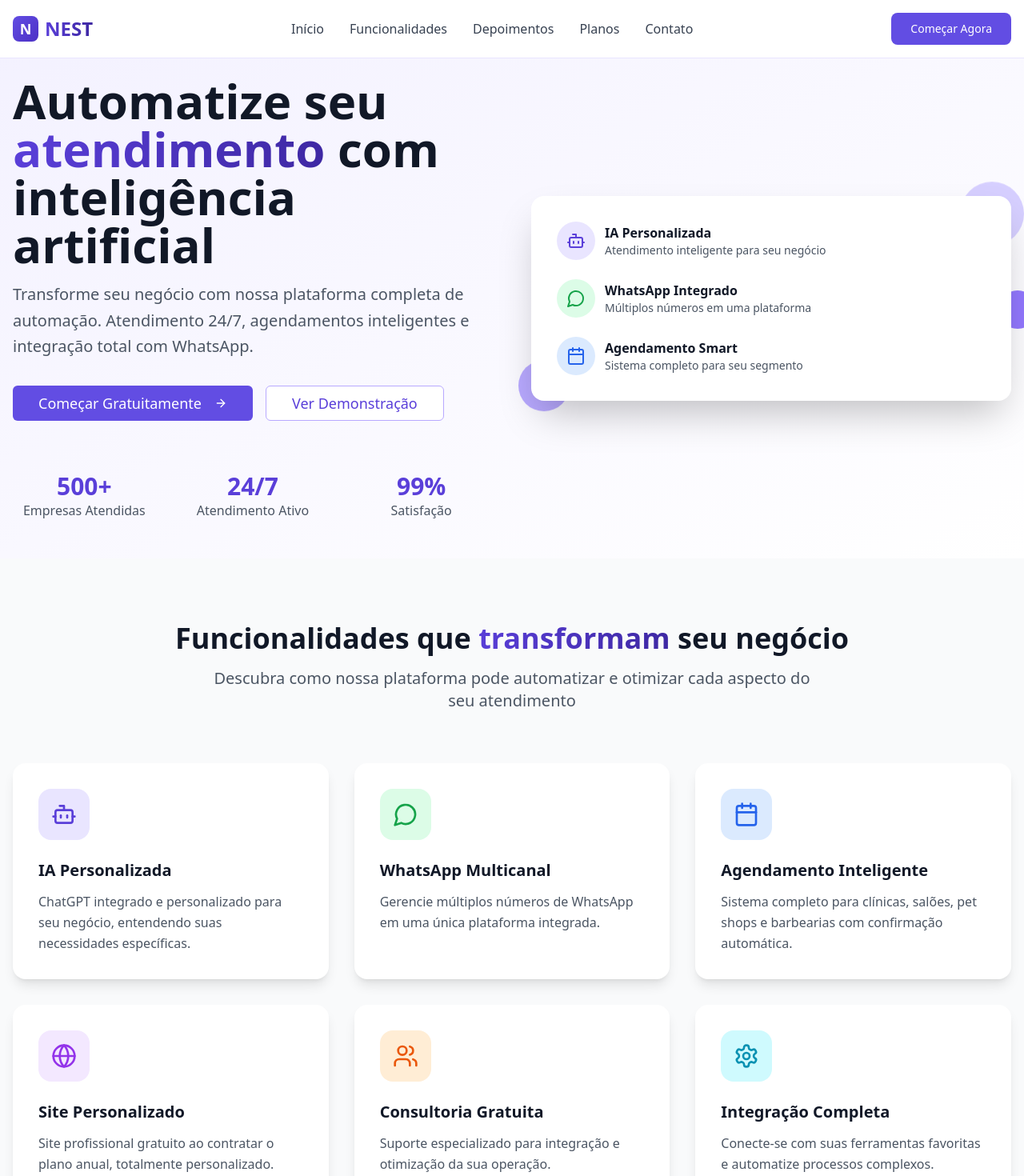
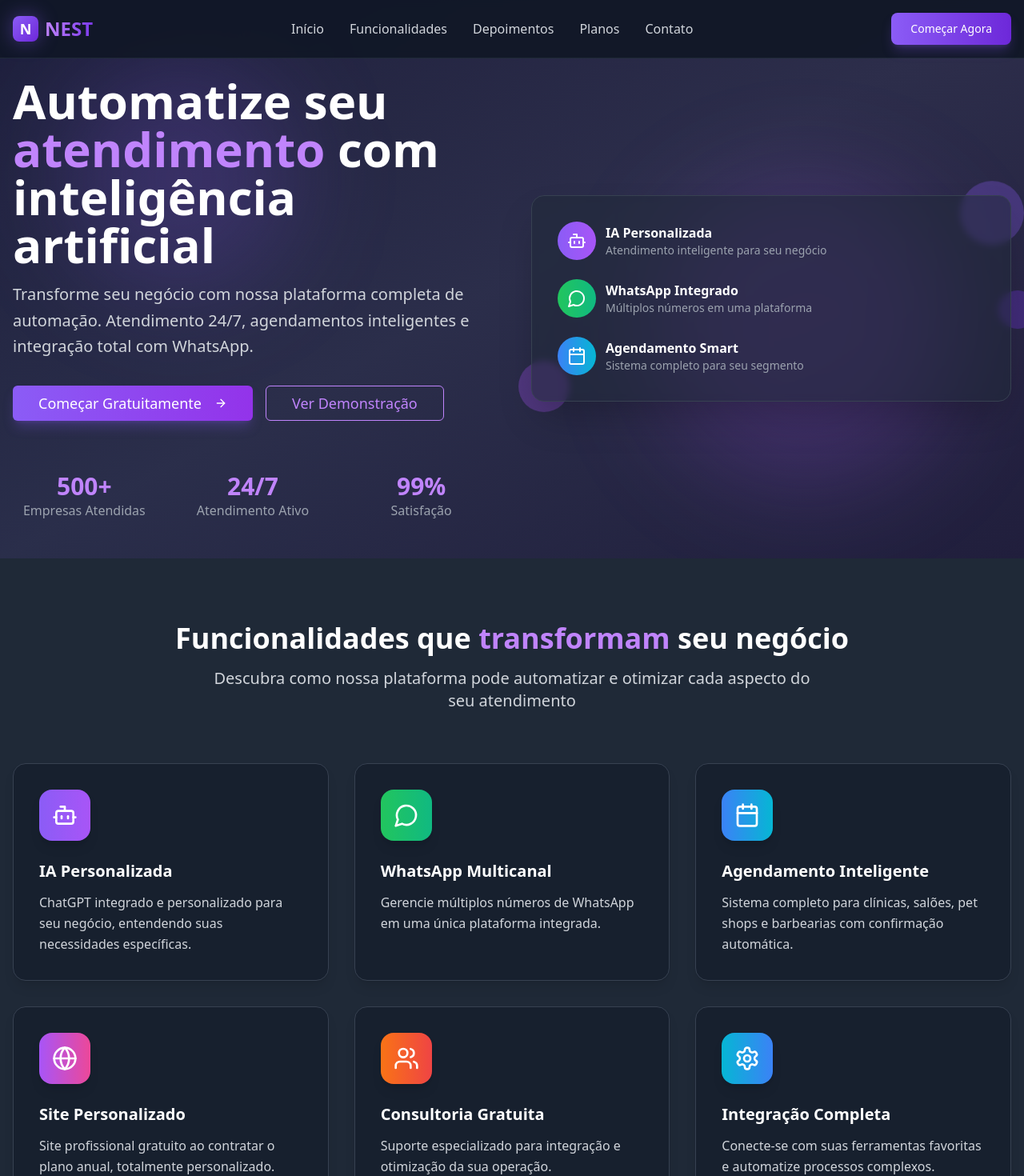
Before and after one commit to worlddzn/nestarts, a React (Vite) app: page / in a window 1280 px wide. Shown: the top 1470 px of the page at 80% size. Built offline with nearby package versions, Linux system fonts and the light colour scheme.

Commit message:
Refactor: Implement dark theme and vibrant purple
Implement a dark theme with a vibrant purple color scheme, focusing on a tech-oriented aesthetic.

```diff
--- a/src/components/FeaturesSection.tsx
+++ b/src/components/FeaturesSection.tsx
@@ -41,28 +41,28 @@ const features = [
 ];
 
 const colorMap = {
-  primary: "bg-primary-100 text-primary-600",
-  green: "bg-green-100 text-green-600",
-  blue: "bg-blue-100 text-blue-600",
-  purple: "bg-purple-100 text-purple-600",
-  orange: "bg-orange-100 text-orange-600",
-  cyan: "bg-cyan-100 text-cyan-600"
+  primary: "bg-gradient-to-r from-primary-500 to-purple-500 text-white",
+  green: "bg-gradient-to-r from-green-500 to-emerald-500 text-white",
+  blue: "bg-gradient-to-r from-blue-500 to-cyan-500 text-white",
+  purple: "bg-gradient-to-r from-purple-500 to-pink-500 text-white",
+  orange: "bg-gradient-to-r from-orange-500 to-red-500 text-white",
+  cyan: "bg-gradient-to-r from-cyan-500 to-blue-500 text-white"
 };
 
 const FeaturesSection = () => {
   return (
-    <section id="features" className="py-20 bg-gray-50">
+    <section id="features" className="py-20 bg-gray-800">
       <div className="container mx-auto px-4">
         {/* Header */}
         <div className="text-center mb-16">
-          <h2 className="text-4xl font-bold text-gray-900 mb-4">
+          <h2 className="text-4xl font-bold text-white mb-4">
             Funcionalidades que
-            <span className="bg-gradient-to-r from-primary-600 to-primary-800 bg-clip-text text-transparent">
+            <span className="bg-gradient-to-r from-primary-400 to-purple-400 bg-clip-text text-transparent">
               {" "}transformam{" "}
             </span>
             seu negócio
           </h2>
-          <p className="text-xl text-gray-600 max-w-3xl mx-auto">
+          <p className="text-xl text-gray-300 max-w-3xl mx-auto">
             Descubra como nossa plataforma pode automatizar e otimizar cada aspecto do seu atendimento
           </p>
         </div>
@@ -72,15 +72,15 @@ const FeaturesSection = () => {
           {features.map((feature, index) => (
             <div
               key={index}
-              className="bg-white rounded-2xl p-8 shadow-lg hover:shadow-xl transition-all duration-300 transform hover:-translate-y-2 group"
+              className="bg-gray-900/50 backdrop-blur-sm rounded-2xl p-8 shadow-lg hover:shadow-xl hover:shadow-primary-500/20 transition-all duration-300 transform hover:-translate-y-2 group border border-gray-700"
             >
-              <div className={`w-16 h-16 ${colorMap[feature.color]} rounded-2xl flex items-center justify-center mb-6 group-hover:scale-110 transition-transform duration-300`}>
+              <div className={`w-16 h-16 ${colorMap[feature.color]} rounded-2xl flex items-center justify-center mb-6 group-hover:scale-110 transition-transform duration-300 shadow-lg`}>
                 <feature.icon size={32} />
               </div>
-              <h3 className="text-xl font-semibold text-gray-900 mb-3">
+              <h3 className="text-xl font-semibold text-white mb-3">
                 {feature.title}
               </h3>
-              <p className="text-gray-600 leading-relaxed">
+              <p className="text-gray-300 leading-relaxed">
                 {feature.description}
               </p>
             </div>
@@ -89,14 +89,14 @@ const FeaturesSection = () => {
 
         {/* CTA Section */}
         <div className="text-center mt-16">
-          <div className="bg-gradient-to-r from-primary-500 to-primary-700 rounded-2xl p-8 md:p-12 text-white">
+          <div className="bg-gradient-to-r from-primary-600 to-purple-600 rounded-2xl p-8 md:p-12 text-white shadow-2xl shadow-primary-500/20">
             <h3 className="text-3xl font-bold mb-4">
               Pronto para revolucionar seu atendimento?
             </h3>
-            <p className="text-xl mb-8 text-primary-100">
+            <p className="text-xl mb-8 text-purple-100">
               Junte-se a centenas de empresas que já transformaram seus resultados
             </p>
-            <button className="bg-white text-primary-600 px-8 py-4 rounded-lg font-semibold text-lg hover:bg-gray-100 transition-colors duration-300 transform hover:scale-105">
+            <button className="bg-white text-primary-600 px-8 py-4 rounded-lg font-semibold text-lg hover:bg-gray-100 transition-colors duration-300 transform hover:scale-105 shadow-lg">
               Iniciar Teste Gratuito
             </button>
           </div>
--- a/src/components/Header.tsx
+++ b/src/components/Header.tsx
@@ -7,48 +7,48 @@ const Header = () => {
   const [isMenuOpen, setIsMenuOpen] = useState(false);
 
   return (
-    <header className="fixed top-0 w-full bg-white/95 backdrop-blur-sm border-b border-primary-100 z-50">
+    <header className="fixed top-0 w-full bg-gray-900/95 backdrop-blur-sm border-b border-gray-800 z-50">
       <div className="container mx-auto px-4 py-4">
         <div className="flex items-center justify-between">
           {/* Logo */}
           <div className="flex items-center space-x-2">
-            <div className="w-8 h-8 bg-gradient-to-br from-primary-500 to-primary-700 rounded-lg flex items-center justify-center">
+            <div className="w-8 h-8 bg-gradient-to-br from-primary-500 to-primary-700 rounded-lg flex items-center justify-center animate-glow">
               <span className="text-white font-bold text-lg">N</span>
             </div>
-            <span className="text-2xl font-bold bg-gradient-to-r from-primary-600 to-primary-800 bg-clip-text text-transparent">
+            <span className="text-2xl font-bold bg-gradient-to-r from-primary-400 to-primary-600 bg-clip-text text-transparent">
               NEST
             </span>
           </div>
 
           {/* Desktop Navigation */}
           <nav className="hidden md:flex items-center space-x-8">
-            <a href="#home" className="text-gray-700 hover:text-primary-600 transition-colors">
+            <a href="#home" className="text-gray-300 hover:text-primary-400 transition-colors">
               Início
             </a>
-            <a href="#features" className="text-gray-700 hover:text-primary-600 transition-colors">
+            <a href="#features" className="text-gray-300 hover:text-primary-400 transition-colors">
               Funcionalidades
             </a>
-            <a href="#testimonials" className="text-gray-700 hover:text-primary-600 transition-colors">
+            <a href="#testimonials" className="text-gray-300 hover:text-primary-400 transition-colors">
               Depoimentos
             </a>
-            <a href="#pricing" className="text-gray-700 hover:text-primary-600 transition-colors">
+            <a href="#pricing" className="text-gray-300 hover:text-primary-400 transition-colors">
               Planos
             </a>
-            <a href="#contact" className="text-gray-700 hover:text-primary-600 transition-colors">
+            <a href="#contact" className="text-gray-300 hover:text-primary-400 transition-colors">
               Contato
             </a>
           </nav>
 
           {/* CTA Button */}
           <div className="hidden md:block">
-            <Button className="bg-primary-500 hover:bg-primary-600 text-white px-6 py-2 rounded-lg transition-all duration-300 transform hover:scale-105">
+            <Button className="bg-gradient-to-r from-primary-500 to-primary-700 hover:from-primary-600 hover:to-primary-800 text-white px-6 py-2 rounded-lg transition-all duration-300 transform hover:scale-105 shadow-lg shadow-primary-500/25">
               Começar Agora
             </Button>
           </div>
 
           {/* Mobile Menu Button */}
           <button
-            className="md:hidden"
+            className="md:hidden text-gray-300"
             onClick={() => setIsMenuOpen(!isMenuOpen)}
           >
             {isMenuOpen ? <X size={24} /> : <Menu size={24} />}
@@ -57,24 +57,24 @@ const Header = () => {
 
         {/* Mobile Menu */}
         {isMenuOpen && (
-          <div className="md:hidden absolute top-full left-0 w-full bg-white border-b border-gray-200 py-4">
+          <div className="md:hidden absolute top-full left-0 w-full bg-gray-900 border-b border-gray-800 py-4">
             <nav className="flex flex-col space-y-4 px-4">
-              <a href="#home" className="text-gray-700 hover:text-primary-600 transition-colors">
+              <a href="#home" className="text-gray-300 hover:text-primary-400 transition-colors">
                 Início
               </a>
-              <a href="#features" className="text-gray-700 hover:text-primary-600 transition-colors">
+              <a href="#features" className="text-gray-300 hover:text-primary-400 transition-colors">
                 Funcionalidades
               </a>
-              <a href="#testimonials" className="text-gray-700 hover:text-primary-600 transition-colors">
+              <a href="#testimonials" className="text-gray-300 hover:text-primary-400 transition-colors">
                 Depoimentos
               </a>
-              <a href="#pricing" className="text-gray-700 hover:text-primary-600 transition-colors">
+              <a href="#pricing" className="text-gray-300 hover:text-primary-400 transition-colors">
                 Planos
               </a>
-              <a href="#contact" className="text-gray-700 hover:text-primary-600 transition-colors">
+              <a href="#contact" className="text-gray-300 hover:text-primary-400 transition-colors">
                 Contato
               </a>
-              <Button className="bg-primary-500 hover:bg-primary-600 text-white mt-4">
+              <Button className="bg-gradient-to-r from-primary-500 to-primary-700 text-white mt-4">
                 Começar Agora
               </Button>
             </nav>
--- a/src/components/HeroSection.tsx
+++ b/src/components/HeroSection.tsx
@@ -4,31 +4,36 @@ import { ArrowRight, Bot, Calendar, MessageCircle } from "lucide-react";
 
 const HeroSection = () => {
   return (
-    <section id="home" className="pt-24 pb-12 bg-gradient-to-br from-primary-50 to-white overflow-hidden">
-      <div className="container mx-auto px-4">
+    <section id="home" className="pt-24 pb-12 bg-gradient-to-br from-gray-900 via-gray-800 to-gray-900 overflow-hidden relative">
+      {/* Background Effects */}
+      <div className="absolute inset-0 bg-gradient-to-r from-primary-500/10 to-purple-500/10"></div>
+      <div className="absolute top-20 left-20 w-72 h-72 bg-primary-500/20 rounded-full filter blur-3xl animate-float"></div>
+      <div className="absolute bottom-20 right-20 w-96 h-96 bg-purple-500/20 rounded-full filter blur-3xl animate-float" style={{ animationDelay: '2s' }}></div>
+
+      <div className="container mx-auto px-4 relative z-10">
         <div className="grid lg:grid-cols-2 gap-12 items-center">
           {/* Content */}
           <div className="space-y-8 animate-fade-in">
             <div className="space-y-4">
-              <h1 className="text-4xl lg:text-6xl font-bold text-gray-900 leading-tight">
+              <h1 className="text-4xl lg:text-6xl font-bold text-white leading-tight">
                 Automatize seu
-                <span className="bg-gradient-to-r from-primary-600 to-primary-800 bg-clip-text text-transparent">
+                <span className="bg-gradient-to-r from-primary-400 to-purple-400 bg-clip-text text-transparent">
                   {" "}atendimento{" "}
                 </span>
                 com inteligência artificial
               </h1>
-              <p className="text-xl text-gray-600 leading-relaxed">
+              <p className="text-xl text-gray-300 leading-relaxed">
                 Transforme seu negócio com nossa plataforma completa de automação.
                 Atendimento 24/7, agendamentos inteligentes e integração total com WhatsApp.
               </p>
             </div>
 
             <div className="flex flex-col sm:flex-row gap-4">
-              <Button size="lg" className="bg-primary-500 hover:bg-primary-600 text-white px-8 py-4 text-lg transition-all duration-300 transform hover:scale-105">
+              <Button size="lg" className="bg-gradient-to-r from-primary-500 to-purple-600 hover:from-primary-600 hover:to-purple-700 text-white px-8 py-4 text-lg transition-all duration-300 transform hover:scale-105 shadow-lg shadow-primary-500/25">
                 Começar Gratuitamente
                 <ArrowRight className="ml-2" size={20} />
               </Button>
-              <Button variant="outline" size="lg" className="border-primary-300 text-primary-600 hover:bg-primary-50 px-8 py-4 text-lg">
+              <Button variant="outline" size="lg" className="border-primary-400 text-primary-400 hover:bg-primary-500/10 px-8 py-4 text-lg bg-transparent">
                 Ver Demonstração
               </Button>
             </div>
@@ -36,60 +41,60 @@ const HeroSection = () => {
             {/* Stats */}
             <div className="grid grid-cols-3 gap-8 pt-8">
               <div className="text-center">
-                <div className="text-3xl font-bold text-primary-600">500+</div>
-                <div className="text-gray-600">Empresas Atendidas</div>
+                <div className="text-3xl font-bold text-primary-400">500+</div>
+                <div className="text-gray-400">Empresas Atendidas</div>
               </div>
               <div className="text-center">
-                <div className="text-3xl font-bold text-primary-600">24/7</div>
-                <div className="text-gray-600">Atendimento Ativo</div>
+                <div className="text-3xl font-bold text-primary-400">24/7</div>
+                <div className="text-gray-400">Atendimento Ativo</div>
               </div>
               <div className="text-center">
-                <div className="text-3xl font-bold text-primary-600">99%</div>
-                <div className="text-gray-600">Satisfação</div>
+                <div className="text-3xl font-bold text-primary-400">99%</div>
+                <div className="text-gray-400">Satisfação</div>
               </div>
             </div>
           </div>
 
           {/* Visual */}
           <div className="relative">
-            <div className="relative z-10 bg-white rounded-2xl shadow-2xl p-8">
+            <div className="relative z-10 bg-gray-800/50 backdrop-blur-sm rounded-2xl shadow-2xl p-8 border border-gray-700">
               <div className="space-y-6">
                 <div className="flex items-center space-x-3">
-                  <div className="w-12 h-12 bg-primary-100 rounded-full flex items-center justify-center">
-                    <Bot className="text-primary-600" size={24} />
+                  <div className="w-12 h-12 bg-gradient-to-r from-primary-500 to-purple-500 rounded-full flex items-center justify-center">
+                    <Bot className="text-white" size={24} />
                   </div>
                   <div>
-                    <h3 className="font-semibold text-gray-900">IA Personalizada</h3>
-                    <p className="text-gray-600 text-sm">Atendimento inteligente para seu negócio</p>
+                    <h3 className="font-semibold text-white">IA Personalizada</h3>
+                    <p className="text-gray-400 text-sm">Atendimento inteligente para seu negócio</p>
                   </div>
                 </div>
 
                 <div className="flex items-center space-x-3">
-                  <div className="w-12 h-12 bg-green-100 rounded-full flex items-center justify-center">
-                    <MessageCircle className="text-green-600" size={24} />
+                  <div className="w-12 h-12 bg-gradient-to-r from-green-500 to-emerald-500 rounded-full flex items-center justify-center">
+                    <MessageCircle className="text-white" size={24} />
                   </div>
                   <div>
-                    <h3 className="font-semibold text-gray-900">WhatsApp Integrado</h3>
-                    <p className="text-gray-600 text-sm">Múltiplos números em uma plataforma</p>
+                    <h3 className="font-semibold text-white">WhatsApp Integrado</h3>
+                    <p className="text-gray-400 text-sm">Múltiplos números em uma plataforma</p>
                   </div>
                 </div>
 
                 <div className="flex items-center space-x-3">
-                  <div className="w-12 h-12 bg-blue-100 rounded-full flex items-center justify-center">
-                    <Calendar className="text-blue-600" size={24} />
+                  <div className="w-12 h-12 bg-gradient-to-r from-blue-500 to-cyan-500 rounded-full flex items-center justify-center">
+                    <Calendar className="text-white" size={24} />
                   </div>
                   <div>
-                    <h3 className="font-semibold text-gray-900">Agendamento Smart</h3>
-                    <p className="text-gray-600 text-sm">Sistema completo para seu segmento</p>
+                    <h3 className="font-semibold text-white">Agendamento Smart</h3>
+                    <p className="text-gray-400 text-sm">Sistema completo para seu segmento</p>
                   </div>
                 </div>
               </div>
             </div>
 
             {/* Floating elements */}
-            <div className="absolute -top-4 -right-4 w-20 h-20 bg-primary-200 rounded-full animate-float"></div>
-            <div className="absolute -bottom-4 -left-4 w-16 h-16 bg-primary-300 rounded-full animate-float" style={{ animationDelay: '1s' }}></div>
-            <div className="absolute top-1/2 -right-8 w-12 h-12 bg-primary-400 rounded-full animate-float" style={{ animationDelay: '2s' }}></div>
+            <div className="absolute -top-4 -right-4 w-20 h-20 bg-primary-500/30 rounded-full animate-float"></div>
+            <div className="absolute -bottom-4 -left-4 w-16 h-16 bg-purple-500/30 rounded-full animate-float" style={{ animationDelay: '1s' }}></div>
+            <div className="absolute top-1/2 -right-8 w-12 h-12 bg-primary-600/30 rounded-full animate-float" style={{ animationDelay: '2s' }}></div>
           </div>
         </div>
       </div>
--- a/src/index.css
+++ b/src/index.css
@@ -1,57 +1,10 @@
+
 @tailwind base;
 @tailwind components;
 @tailwind utilities;
 
 @layer base {
   :root {
-    --background: 0 0% 100%;
-    --foreground: 222.2 84% 4.9%;
-
-    --card: 0 0% 100%;
-    --card-foreground: 222.2 84% 4.9%;
-
-    --popover: 0 0% 100%;
-    --popover-foreground: 222.2 84% 4.9%;
-
-    --primary: 222.2 47.4% 11.2%;
-    --primary-foreground: 210 40% 98%;
-
-    --secondary: 210 40% 96.1%;
-    --secondary-foreground: 222.2 47.4% 11.2%;
-
-    --muted: 210 40% 96.1%;
-    --muted-foreground: 215.4 16.3% 46.9%;
-
-    --accent: 210 40% 96.1%;
-    --accent-foreground: 222.2 47.4% 11.2%;
-
-    --destructive: 0 84.2% 60.2%;
-    --destructive-foreground: 210 40% 98%;
-
-    --border: 214.3 31.8% 91.4%;
-    --input: 214.3 31.8% 91.4%;
-    --ring: 222.2 84% 4.9%;
-
-    --radius: 0.5rem;
-
-    --sidebar-background: 0 0% 98%;
-
-    --sidebar-foreground: 240 5.3% 26.1%;
-
-    --sidebar-primary: 240 5.9% 10%;
-
-    --sidebar-primary-foreground: 0 0% 98%;
-
-    --sidebar-accent: 240 4.8% 95.9%;
-
-    --sidebar-accent-foreground: 240 5.9% 10%;
-
-    --sidebar-border: 220 13% 91%;
-
-    --sidebar-ring: 217.2 91.2% 59.8%;
-  }
-
-  .dark {
     --background: 222.2 84% 4.9%;
     --foreground: 210 40% 98%;
 
@@ -61,8 +14,8 @@
     --popover: 222.2 84% 4.9%;
     --popover-foreground: 210 40% 98%;
 
-    --primary: 210 40% 98%;
-    --primary-foreground: 222.2 47.4% 11.2%;
+    --primary: 262 83% 58%;
+    --primary-foreground: 210 40% 98%;
 
     --secondary: 217.2 32.6% 17.5%;
     --secondary-foreground: 210 40% 98%;
@@ -78,7 +31,10 @@
 
     --border: 217.2 32.6% 17.5%;
     --input: 217.2 32.6% 17.5%;
-    --ring: 212.7 26.8% 83.9%;
+    --ring: 262.1 83.3% 57.8%;
+
+    --radius: 0.5rem;
+
     --sidebar-background: 240 5.9% 10%;
     --sidebar-foreground: 240 4.8% 95.9%;
     --sidebar-primary: 224.3 76.3% 48%;
--- a/src/pages/Index.tsx
+++ b/src/pages/Index.tsx
@@ -8,7 +8,7 @@ import Footer from "@/components/Footer";
 
 const Index = () => {
   return (
-    <div className="min-h-screen">
+    <div className="min-h-screen bg-gray-900">
       <Header />
       <HeroSection />
       <FeaturesSection />
--- a/tailwind.config.ts
+++ b/tailwind.config.ts
@@ -26,18 +26,18 @@ export default {
 				background: 'hsl(var(--background))',
 				foreground: 'hsl(var(--foreground))',
 				primary: {
-					DEFAULT: '#624DE3',
+					DEFAULT: '#8B5CF6',
 					foreground: '#ffffff',
-					50: '#f3f1ff',
-					100: '#e9e5ff',
-					200: '#d6cfff',
-					300: '#b8a9ff',
-					400: '#9378ff',
-					500: '#624DE3',
-					600: '#5a3fd9',
-					700: '#4c31c5',
-					800: '#3d27a1',
-					900: '#32207f'
+					50: '#faf5ff',
+					100: '#f3e8ff',
+					200: '#e9d5ff',
+					300: '#d8b4fe',
+					400: '#c084fc',
+					500: '#8B5CF6',
+					600: '#7c3aed',
+					700: '#6d28d9',
+					800: '#5b21b6',
+					900: '#4c1d95'
 				},
 				secondary: {
 					DEFAULT: 'hsl(var(--secondary))',
@@ -113,13 +113,22 @@ export default {
 					'50%': {
 						transform: 'translateY(-10px)'
 					}
+				},
+				'glow': {
+					'0%, 100%': {
+						boxShadow: '0 0 20px rgba(139, 92, 246, 0.3)'
+					},
+					'50%': {
+						boxShadow: '0 0 30px rgba(139, 92, 246, 0.6)'
+					}
 				}
 			},
 			animation: {
 				'accordion-down': 'accordion-down 0.2s ease-out',
 				'accordion-up': 'accordion-up 0.2s ease-out',
 				'fade-in': 'fade-in 0.6s ease-out',
-				'float': 'float 3s ease-in-out infinite'
+				'float': 'float 3s ease-in-out infinite',
+				'glow': 'glow 2s ease-in-out infinite'
 			}
 		}
 	},
```
Also changed, not shown: src/components/Footer.tsx (+15 -15 lines), src/components/PricingSection.tsx (+25 -25 lines), src/components/TestimonialsSection.tsx (+18 -18 lines).
